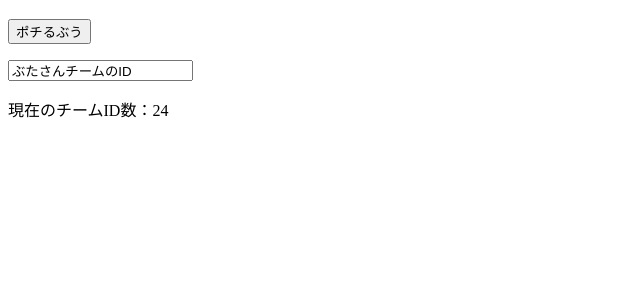
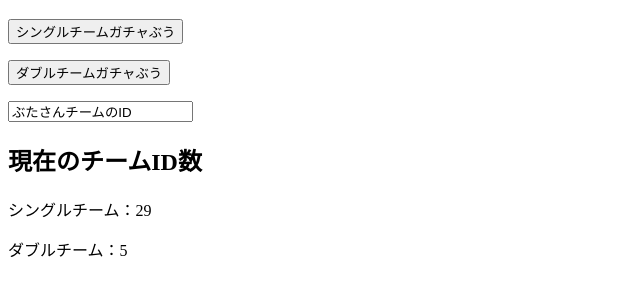
Before and after one commit to AgaricusMushroom/butasan.github.io, a plain HTML site: page index.html in a window 1280 px wide. Shown: the part 70-366 px from the top of the page, without its empty margins (0-640 px from the left). Drawn offline with Linux system fonts and the light colour scheme.

Commit message:
Update index.html

```diff
--- a/index.html
+++ b/index.html
@@ -27,14 +27,33 @@
 	,"0000 0002 8VKD TK"
 	,"0000 0004 1PHX K6"
 	,"0000 0002 9TRB 0N"
-	,"0000 0006 CV14 GN"
-	,"0000 0006 XFTR JR"
-	,"0000 0004 T0X5 39"
+	,"0000 0006 04V9 RT"
+	,"0000 0000 K4HL DH"
+	,"0000 0002 3292 R6"
+	,"0000 0000 5DN8 31"
+	,"0000 0003 G23B R0"
+	,"0000 0004 0M8P P6"
+	,"0000 0007 6B9N PF"
+	,"0000 0007 J3NG 4H"
+	];
+
+	var doubleTeamId = [
+	"0000 0003 NRRN JR"
+	,"0000 0003 XMBY YV"
+	,"0000 0005 DK2H DJ"
+	,"0000 0005 HFV2 1C"
+	,"0000 0002 311L TV"
 	];
 
 	function randomId(){
 		var i = getRandomArbitrary(0, teamId.length);
 		var id = teamId[i];
+		document.getElementById("team").value = id;
+	}
+
+	function randomDoubleId(){
+		var i = getRandomArbitrary(0, doubleTeamId.length);
+		var id = doubleTeamId[i];
 		document.getElementById("team").value = id;
 	}
 
@@ -52,17 +71,28 @@
             return self.indexOf(x) !== self.lastIndexOf(x);
         });
         if(arr.length != 0){
-        	var text ="重複エラー！";
+        	var text ="シングル重複エラー！";
         	for(var i = 0; i < arr.length; i+=2){
         		text += "\n" + arr[i];
         	}
         	alert(text);
         }
-		document.getElementById("teamCount").innerHTML = "現在のチームID数：" +teamId.length;
+        arr = doubleTeamId.filter(function (x, i, self) {
+            return self.indexOf(x) !== self.lastIndexOf(x);
+        });
+        if(arr.length != 0){
+        	var text ="ダブル重複エラー！";
+        	for(var i = 0; i < arr.length; i+=2){
+        		text += "\n" + arr[i];
+        	}
+        	alert(text);
+        }
+		document.getElementById("teamCount").innerHTML = "<h2>現在のチームID数</h2><p>シングルチーム：" +teamId.length+ "</p><p>ダブルチーム：" +doubleTeamId.length+ "</p>";
 	}
 </script>
 <h1>ぶひ</h1>
-<p><button id="random" onClick="randomId()">ポチるぶう</button></p>
+<p><button id="random" onClick="randomId()">シングルチームガチャぶう</button></p>
+<p><button id="random" onClick="randomDoubleId()">ダブルチームガチャぶう</button></p>
 <form>
 <input type="text" name="id" id="team" value="ぶたさんチームのID" readonly>
 <p><div id="teamCount"></div></p>
```
